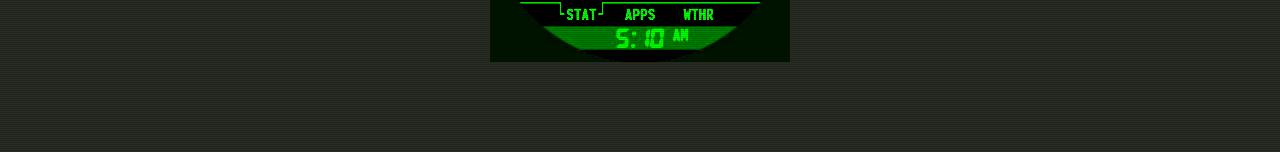
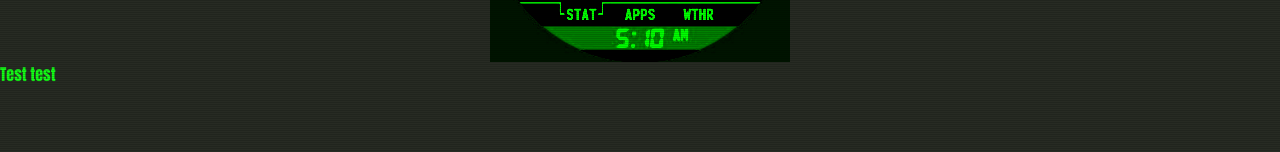
Before and after one commit to rannarith/PipboyProject, a plain HTML site: page index.html in a window 1280 px wide. Shown: the part 447-599 px from the top of the page. Drawn offline with nearby package versions, Linux system fonts and the light colour scheme.

Commit message:
test just a code

```diff
--- a/index.html
+++ b/index.html
@@ -74,7 +74,7 @@
     </nav>
 
 
-
+<div>Test test</div>
 
 
 
```
